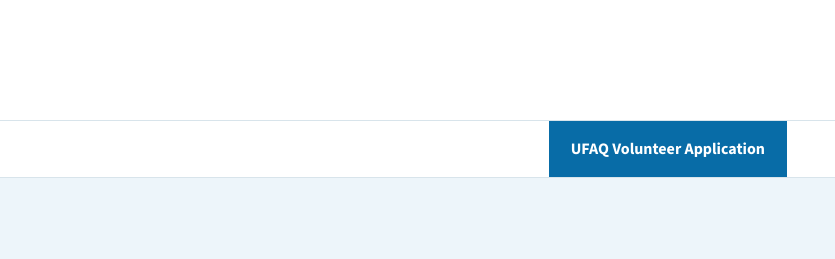
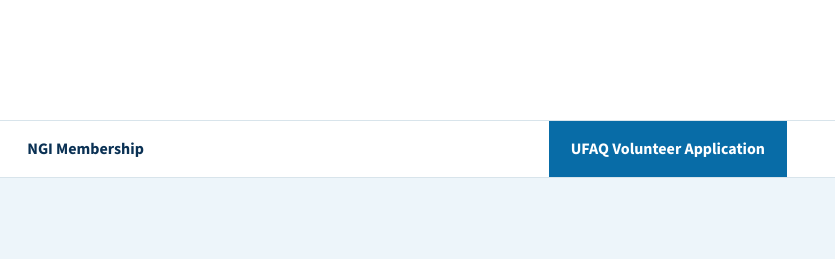
Before and after one commit to quickngiteam-lgtm/https-www.ngiofficial.de5.net, a plain HTML site: page vision-mission/index.html in a window 1280 px wide. Shown: the top 259 px of the page, 445-1280 px from the left. Drawn offline with nearby package versions, Linux system fonts and the light colour scheme.

Commit message:
Link independent NGI Membership in navigation

```diff
--- a/vision-mission/index.html
+++ b/vision-mission/index.html
@@ -23,7 +23,7 @@
 </div>
 
 
-<nav aria-label="Main navigation" class="main-nav"><div class="nav-inner"><button class="menu-toggle" type="button" aria-expanded="false" aria-controls="nav-links"><span aria-hidden="true">☰</span> Menu</button><div id="nav-links" class="nav-links"><a href="../">Home</a><a href="../about/">About NGI</a><a href="../vision-mission/" aria-current="page">Vision &amp; Mission</a><a href="../leadership/">Leadership</a><a href="../apply-for-ufaq-project-voluntarily/">UFAQ Volunteer Application</a></div></div></nav>
+<nav aria-label="Main navigation" class="main-nav"><div class="nav-inner"><button class="menu-toggle" type="button" aria-expanded="false" aria-controls="nav-links"><span aria-hidden="true">☰</span> Menu</button><div id="nav-links" class="nav-links"><a href="../">Home</a><a href="../about/">About NGI</a><a href="../vision-mission/" aria-current="page">Vision &amp; Mission</a><a href="../leadership/">Leadership</a><a href="../membership/">NGI Membership</a><a href="../apply-for-ufaq-project-voluntarily/">UFAQ Volunteer Application</a></div></div></nav>
 </header>
 <main id="main"><div class="page-hero"><div class="page-wrap"><span class="eyebrow">Guiding Principles</span><h1>Vision &amp; Mission</h1><p>The core values and goals that direct every program we build.</p></div></div><div class="page-wrap content-section"><div class="info-grid"><article class="info-card"><h2>Our Vision</h2><p>To build an educated, empowered, inclusive, and socially responsible society where young people actively contribute to sustainable community development.</p></article><article class="info-card"><h2>Our Mission</h2><p>To empower youth through education, awareness, leadership development, critical thinking, community engagement, and collaborative action.</p></article></div></div></main>
 <div class="site-footer">
```
